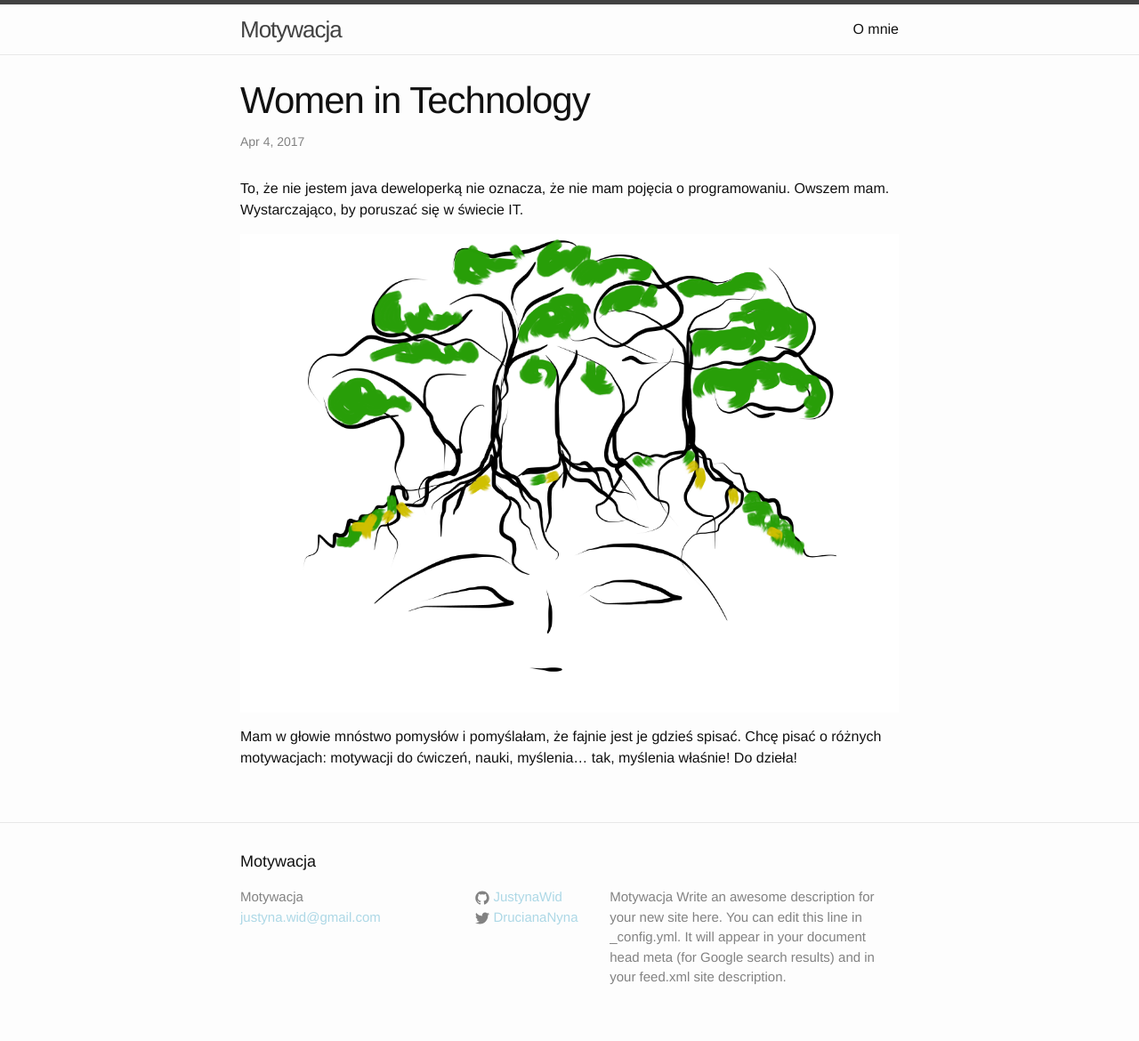
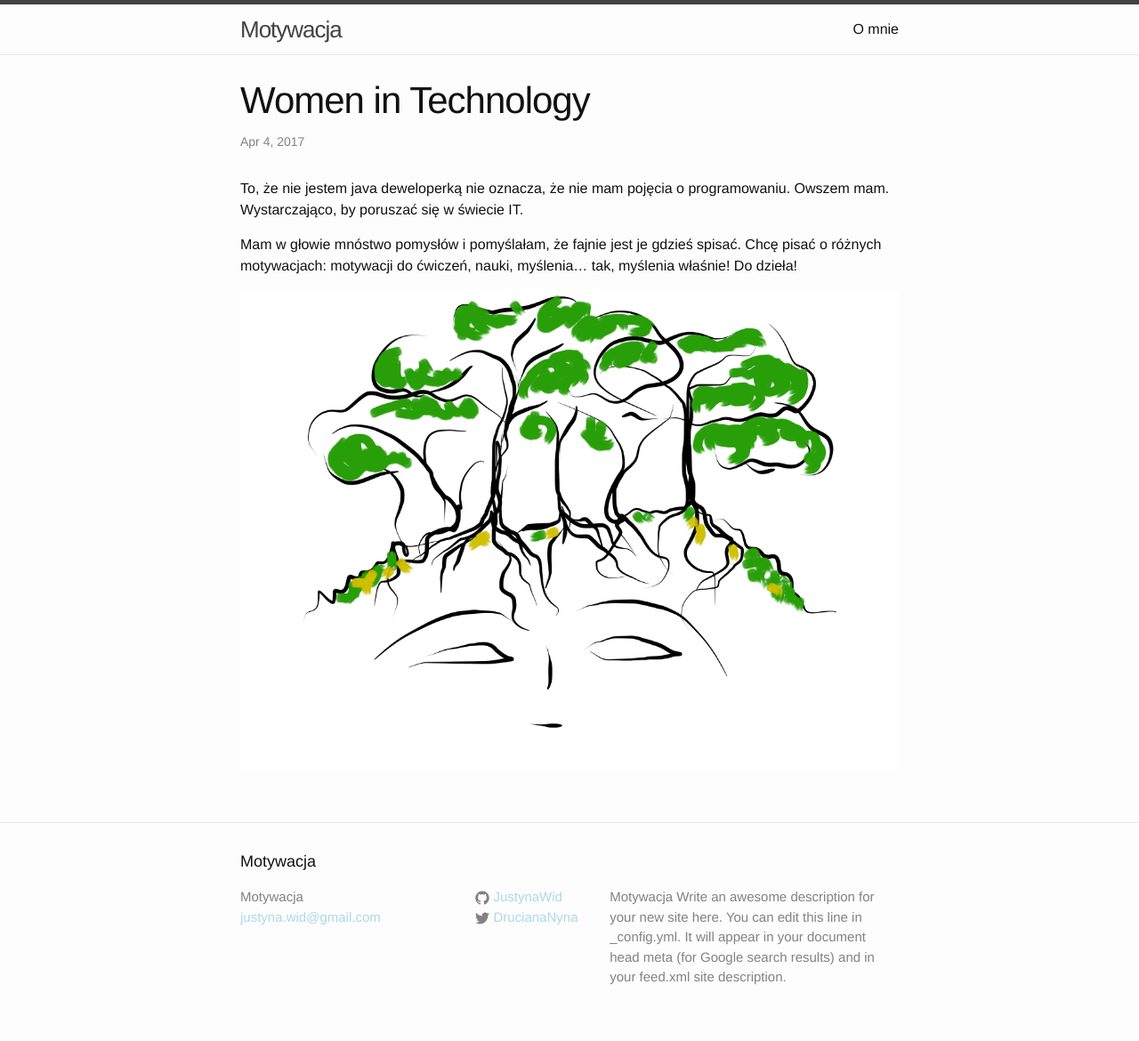
Before and after one commit to JustynaWid/JustynaWid.github.io, a Jekyll site: the page built from _posts/2018-04-04-intro.markdown, in a window 1280 px wide. Shown: the whole page at 89% size. Built offline with Jekyll 4.4.1, drawn with Linux system fonts in a browser that asks for light colours.

Commit message:
general changes
pierwszy post

```diff
--- a/_posts/2018-04-04-intro.markdown
+++ b/_posts/2018-04-04-intro.markdown
@@ -7,8 +7,8 @@ categories: womenInTech
 To, że nie jestem java deweloperką nie oznacza, że nie mam pojęcia o programowaniu.
 Owszem mam. Wystarczająco, by poruszać się w świecie IT.
 
-![sunSet](/assets/motivation/tree.png){:class="img-responsive"}
-
 Mam w głowie mnóstwo pomysłów i pomyślałam, że fajnie jest je gdzieś spisać.
 Chcę pisać o różnych motywacjach: motywacji do ćwiczeń, nauki, myślenia... tak, myślenia właśnie!
 Do dzieła!
+
+![sunSet](/assets/motivation/tree.png){:class="img-responsive"}
```
